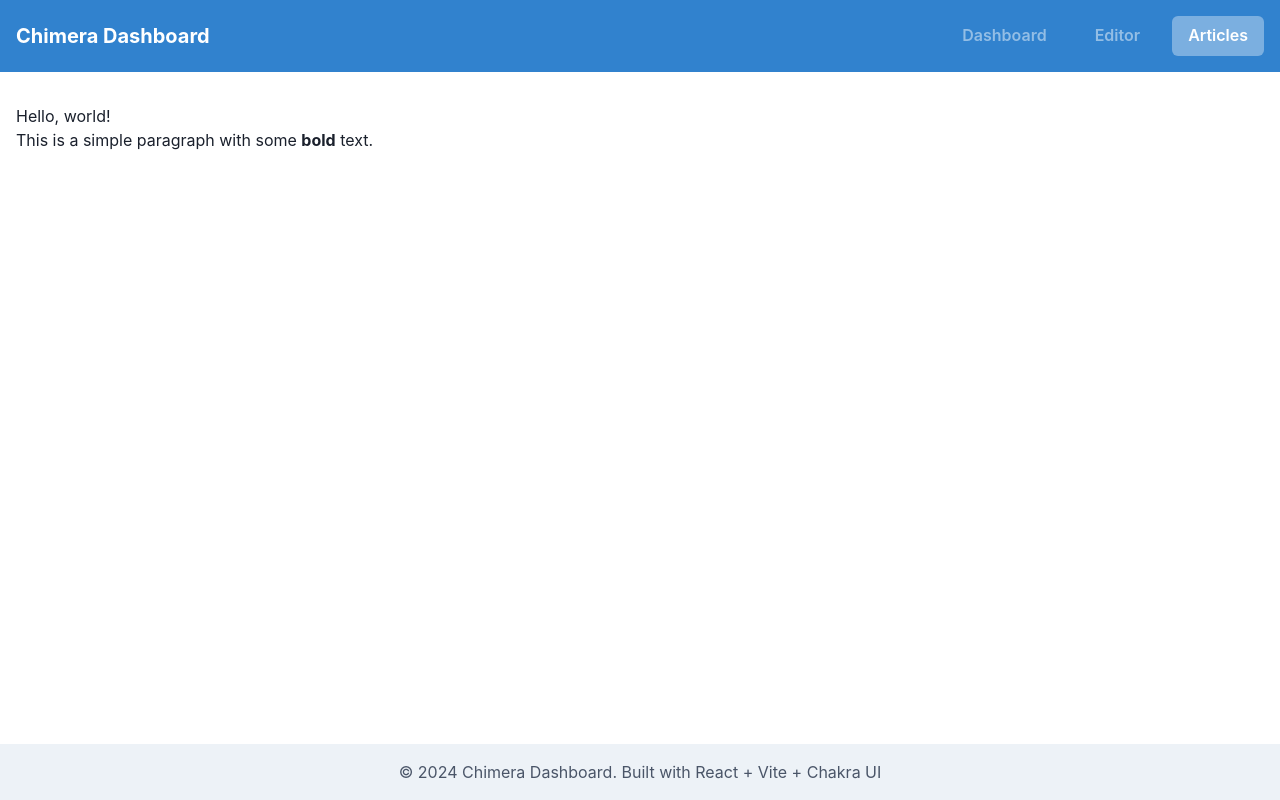
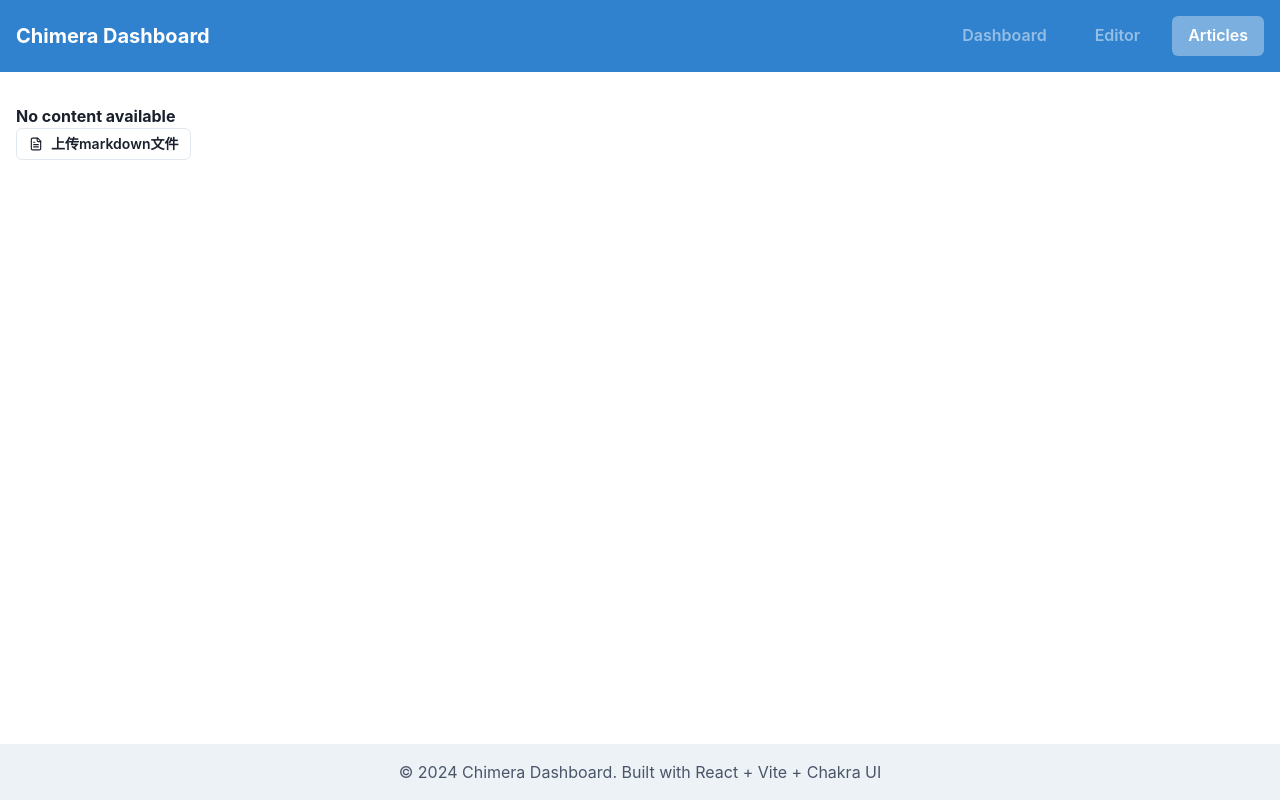
Before and after one commit to vincent123421/Self-blog, a React (Vite) app in the folder apps/dashboard/: page /articles in a window 1280 px wide. Built offline with nearby package versions, Linux system fonts and the light colour scheme.

Commit message:
支持本地上传markdown文件并显示

```diff
--- a/apps/dashboard/src/components/Articles.jsx
+++ b/apps/dashboard/src/components/Articles.jsx
@@ -1,14 +1,51 @@
-import React from 'react';
-import Markdown from 'react-markdown';
+import React, { useRef, useState } from 'react';
+import SingleArticle from './common/SingleArticle';
+import { Button } from '@chakra-ui/react';
+import { LuFileText } from 'react-icons/lu';
 
 function Articles() {
-  const md = `## Hello, world!
+  const [articles, setArticles] = useState([]);
+  const inputRef = useRef(null);
 
-  This is a simple paragraph with some **bold** text.`;
+  const handleUploadClick = () => {
+    if (inputRef.current) inputRef.current.value = '';
+    inputRef.current.click();
+  };
+
+  const handleFileChange = (e) => {
+    const file = e.target.files[0];
+    if (!file) return;
+    if (!file.name.endsWith('.md')) {
+      alert('只能上传md格式的文件');
+      return;
+    }
+    const reader = new FileReader();
+    reader.onload = (event) => {
+      const content = event.target.result;
+      setArticles([content]); // 只保留一篇，便于扩展
+    };
+    reader.readAsText(file);
+  };
 
   return (
     <div>
-      <Markdown>{md}</Markdown>
+      <SingleArticle content={articles[0] || ''} />
+      <Button
+        variant="outline"
+        size="sm"
+        leftIcon={<LuFileText />}
+        onClick={handleUploadClick}
+        mb={4}
+      >
+        上传markdown文件
+      </Button>
+      <input
+        type="file"
+        accept=".md"
+        ref={inputRef}
+        style={{ display: 'none' }}
+        onChange={handleFileChange}
+      />
     </div>
   );
 }
--- /dev/null
+++ b/apps/dashboard/src/components/common/SingleArticle.jsx
@@ -0,0 +1,13 @@
+import React from 'react';
+import Markdown from 'react-markdown';
+
+function SingleArticle({ content }) {
+  const md = content || `**No content available**`;
+  return (
+    <div>
+      <Markdown>{md}</Markdown>
+    </div>
+  );
+}
+
+export default SingleArticle;
```
